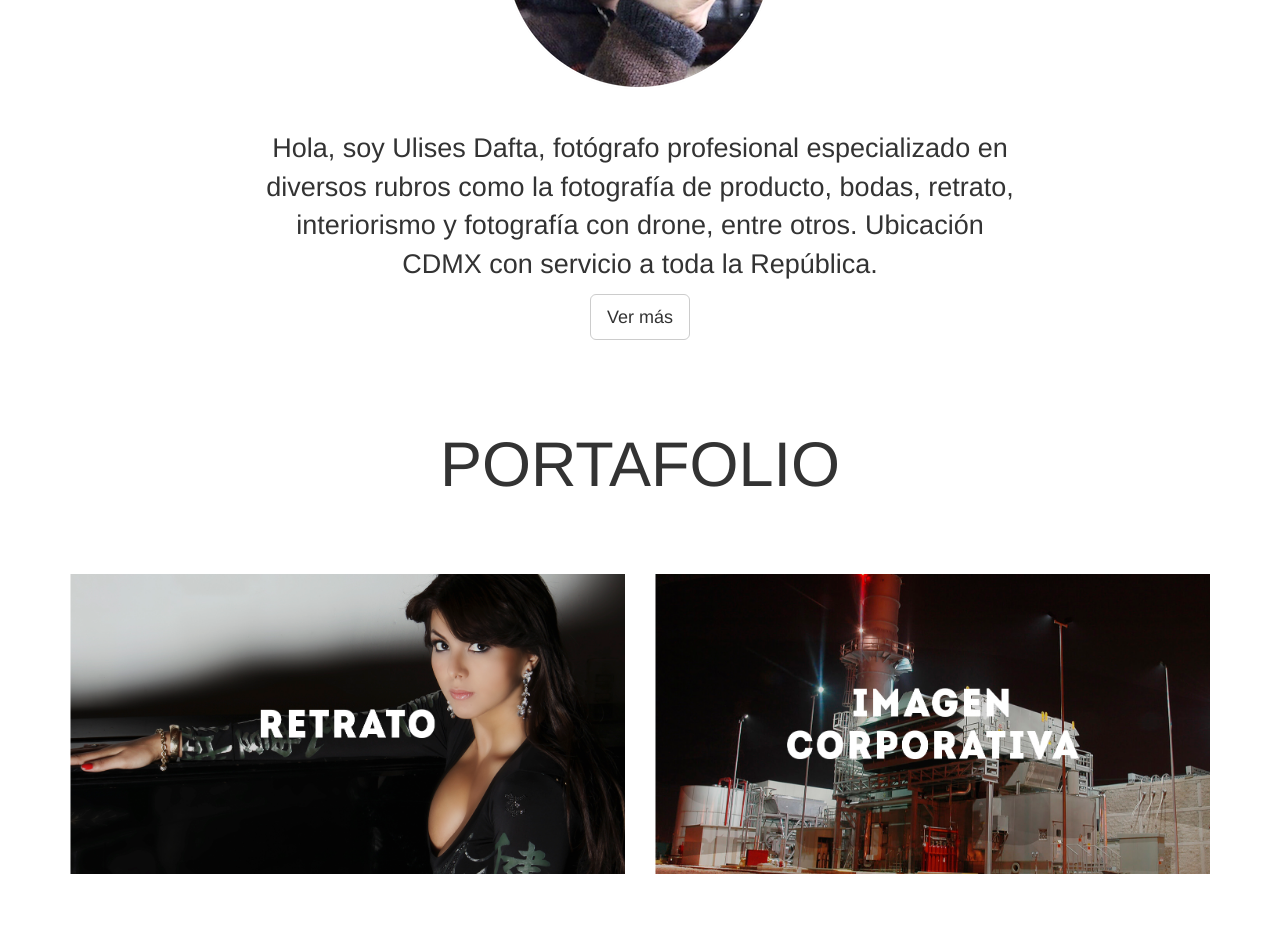
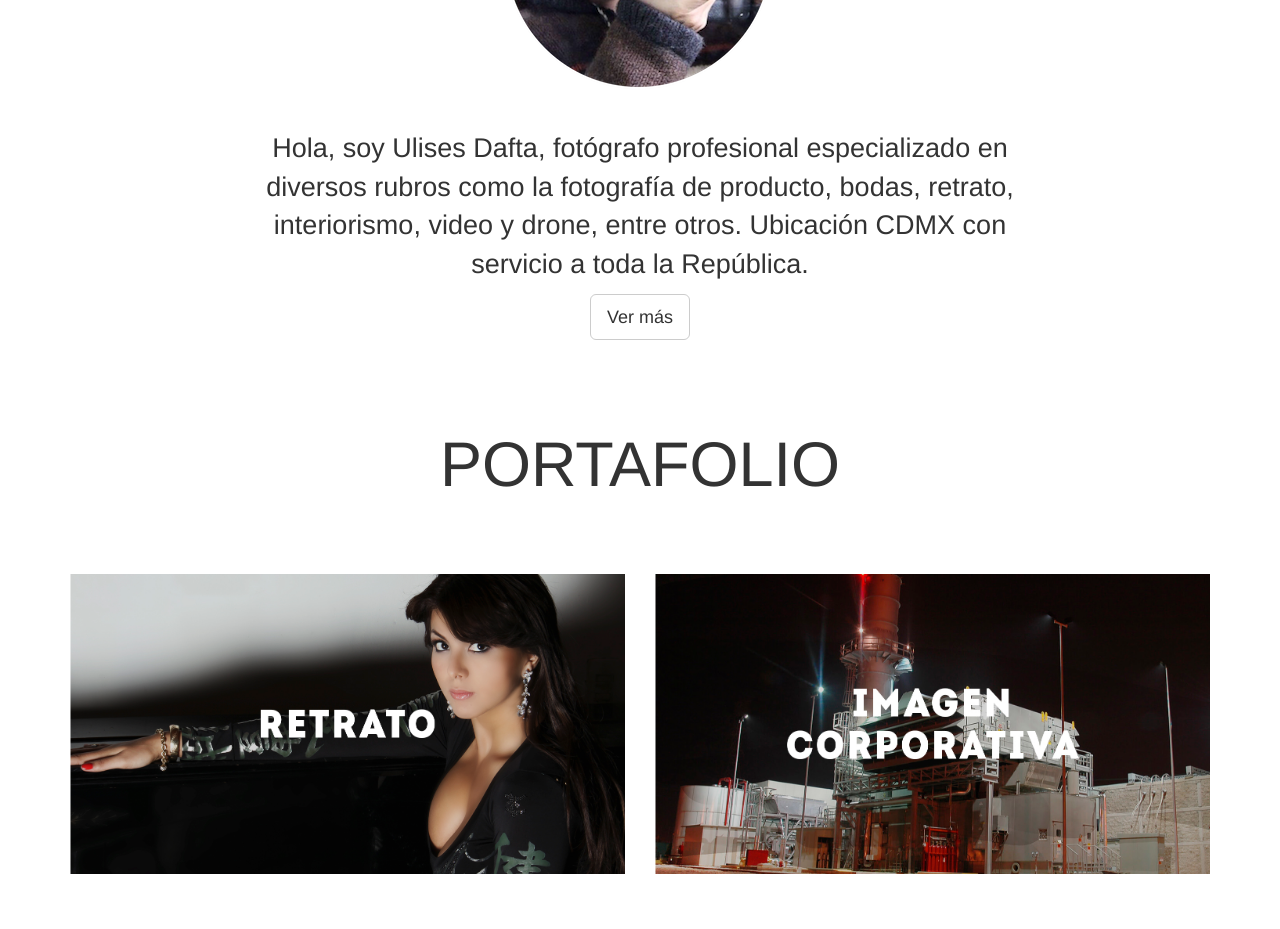
Before and after one commit to soydiegomen/dafta, a website: page index.html in a window 1280 px wide. Shown: the part 1180-2109 px from the top of the page. Drawn offline with Linux system fonts and the light colour scheme.

Commit message:
Modificación en un copy

```diff
--- a/index.html
+++ b/index.html
@@ -64,7 +64,7 @@
                 <img src="img/home/trayectoria-mini.png" alt="Trayectoria" class="img-responsive center-block">
               </div>
               <p>
-                Hola, soy Ulises Dafta, fotógrafo profesional especializado en diversos rubros como la fotografía de producto, bodas, retrato, interiorismo y fotografía con drone, entre otros. Ubicación CDMX con servicio a toda la República.
+                Hola, soy Ulises Dafta, fotógrafo profesional especializado en diversos rubros como la fotografía de producto, bodas, retrato, interiorismo, video y drone, entre otros. Ubicación CDMX con servicio a toda la República.
               </p>
               <a class="btn btn-default btn-lg" href="app.html#/trayectoria" role="button">Ver más</a>
             </div>
```
